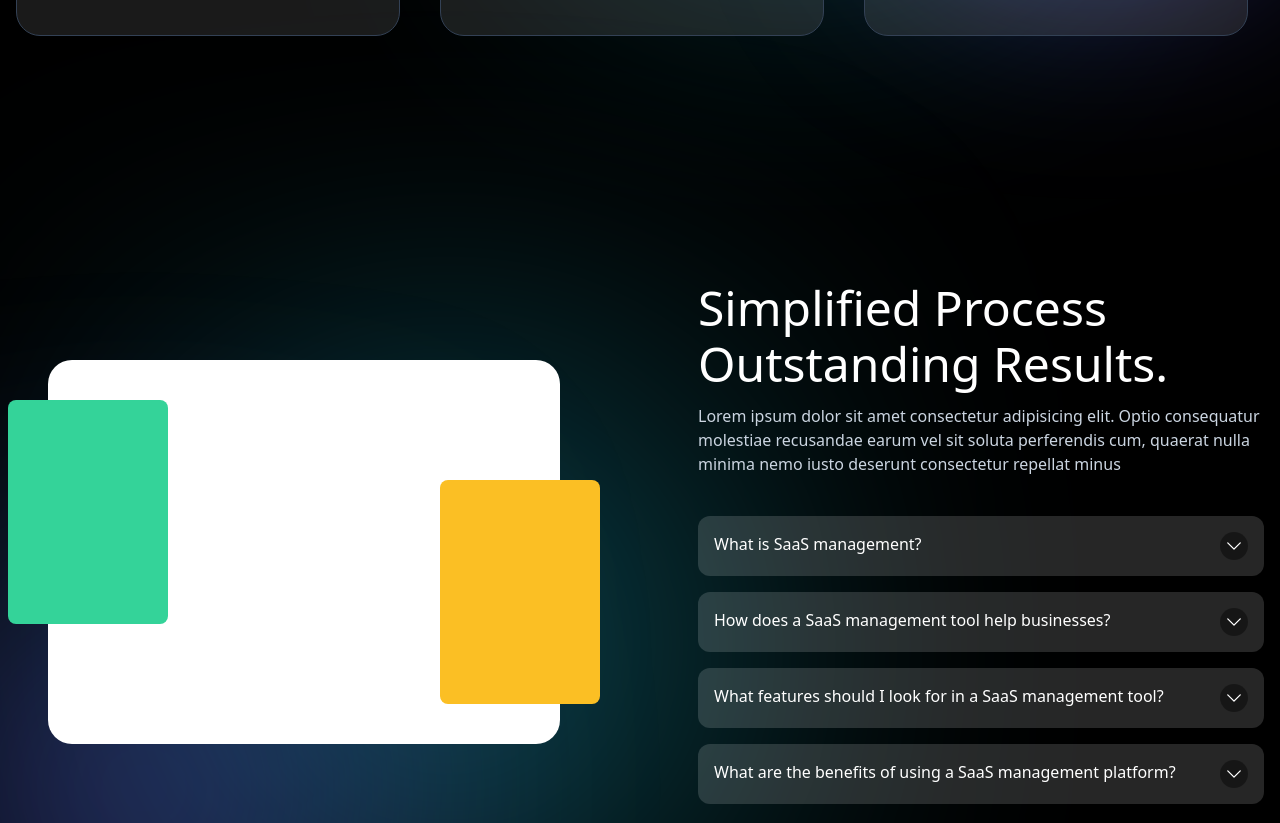
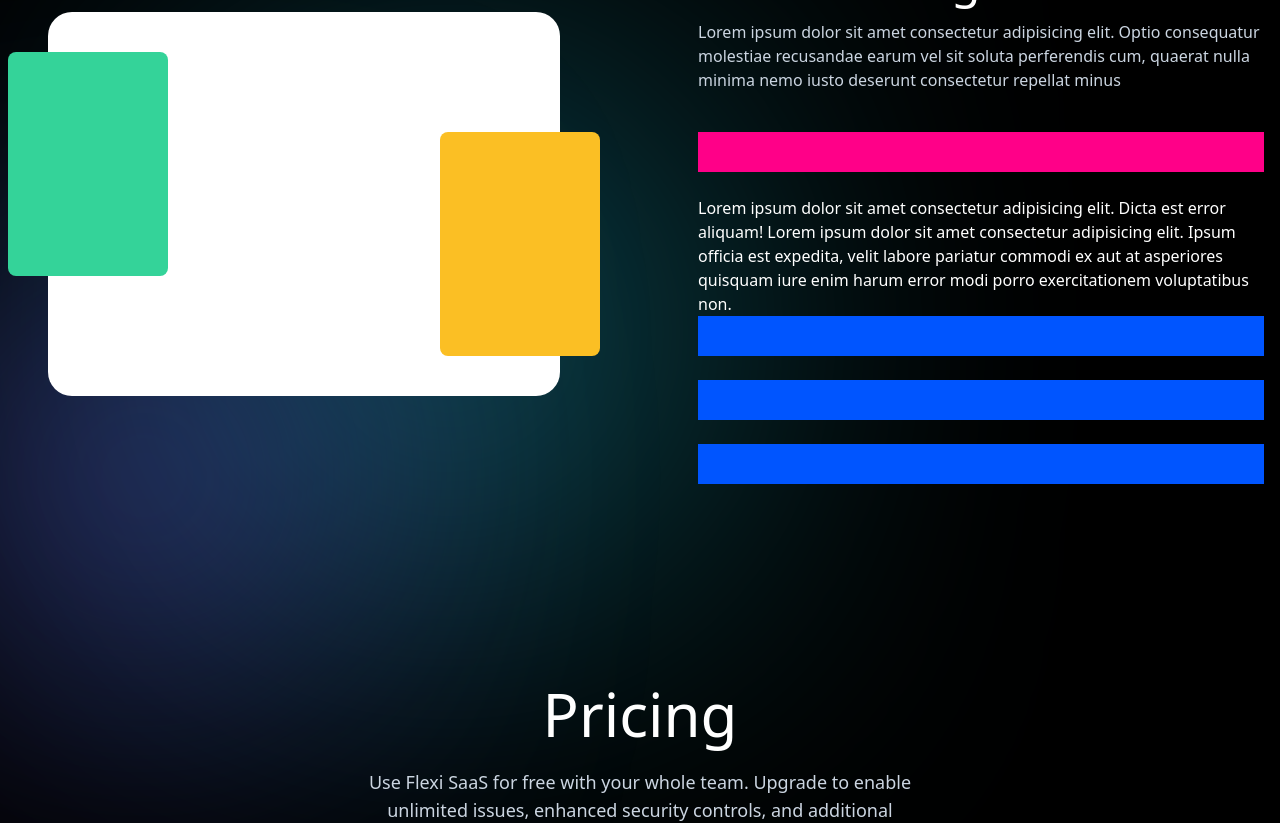
Before and after one commit to mahmoud-masoud/saas, a React (Vite) app: page / in a window 1280 px wide. Shown: the part 1840-2663 px from the top of the page. Built offline with nearby package versions, Linux system fonts and the light colour scheme.

Commit message:
test some changes in animations

```diff
--- a/src/Components/Header/Header.tsx
+++ b/src/Components/Header/Header.tsx
@@ -9,7 +9,7 @@ const Header = () => {
       <Navbar />
       <Wrapper>
         <HeroIntro />
-        <Overview />
+        {/* <Overview /> */}
       </Wrapper>
     </header>
   );
--- a/src/Components/Header/HeroIntro.tsx
+++ b/src/Components/Header/HeroIntro.tsx
@@ -54,7 +54,7 @@ const HeroIntro = () => {
         variants={headingVariants}
         initial='initial'
         animate='animate'
-        className='text-5xl md:text-6xl text-white md:font-semibold text-center '
+        className='text-4xl md:text-6xl text-white md:font-semibold text-center '
       >
         Efficiency And Productivity With our
         <div className='mt-4 relative justify-center items-center inline-flex'>
--- a/src/Components/Header/Overview.tsx
+++ b/src/Components/Header/Overview.tsx
@@ -37,7 +37,7 @@ const Overview = () => {
             }}
             className='bg-rose-100 p-4 rounded-full h-14 w-14'
           >
-            <img src='/public/Images/Avatars/beard.png' alt='' />
+            <img src='/Images/Avatars/beard.png' alt='' />
           </motion.div>
           <motion.div
             initial={{ translateX: '100%' }}
--- a/src/Components/Header/SpotIcon.tsx
+++ b/src/Components/Header/SpotIcon.tsx
@@ -6,7 +6,7 @@ const SpotIcon = () => {
       xmlns='http://www.w3.org/2000/svg'
       version='1.1'
       viewBox='140 140 330 150'
-      className='w-36 md:w-44 absolute'
+      className='w-32 md:w-44 absolute'
     >
       <defs>
         <linearGradient id='gradient' x1='0%' y1='0%' x2='100%' y2='0%'>
--- a/src/Components/Logos/Logos.tsx
+++ b/src/Components/Logos/Logos.tsx
@@ -12,10 +12,7 @@ const Logos = () => {
             .fill(null)
             .map((_, idx) => {
               return (
-                <Logo
-                  src={`public/Images/Logos/logo-${idx + 1}.svg`}
-                  key={idx}
-                />
+                <Logo src={`/Images/Logos/logo-${idx + 1}.svg`} key={idx} />
               );
             })}
         </div>
@@ -24,10 +21,7 @@ const Logos = () => {
             .fill(null)
             .map((_, idx) => {
               return (
-                <Logo
-                  src={`public/Images/Logos/logo-${idx + 1}.svg`}
-                  key={idx}
-                />
+                <Logo src={`/Images/Logos/logo-${idx + 1}.svg`} key={idx} />
               );
             })}
         </div>
--- a/src/Components/Process/Avatar.tsx
+++ b/src/Components/Process/Avatar.tsx
@@ -1,5 +1,4 @@
-import { motion, useInView } from 'framer-motion';
-import { useRef } from 'react';
+import { motion } from 'framer-motion';
 
 const bigImageVariants = {
   initial: {
@@ -33,29 +32,25 @@ const rightImageVariants = {
 };
 
 const Avatar = () => {
-  const ref = useRef(null);
-  const isInView = useInView(ref, { once: true });
-
   return (
     <div className='px-12 w-full flex-1'>
       <motion.div
-        ref={ref}
         variants={bigImageVariants}
         initial='initial'
-        animate={isInView ? 'animate' : 'initial'}
+        whileInView='animate'
         className='relative max-w-lg h-96 bg-white rounded-3xl'
       >
         <motion.div
           variants={leftImageVariants}
           initial='initial'
-          animate={isInView ? 'animate' : 'initial'}
+          whileInView='animate'
           className='h-48 w-32 md:h-56 md:w-40 bg-emerald-400 rounded-lg absolute
       left-0 top-10'
         ></motion.div>
         <motion.div
           variants={rightImageVariants}
           initial='initial'
-          animate={isInView ? 'animate' : 'initial'}
+          whileInView='animate'
           className='h-48 w-32 md:h-56 md:w-40 bg-amber-400 rounded-lg absolute
       right-0 bottom-10 translate-x-1/3
       '
--- a/src/Components/Process/Questions.tsx
+++ b/src/Components/Process/Questions.tsx
@@ -1,40 +1,63 @@
-import Accordion from './Accordion';
+import { useState } from 'react';
+import { motion, AnimatePresence } from 'framer-motion';
 
-const questions = [
-  {
-    title: 'What is SaaS management?',
-    description:
-      'SaaS management refers to the process of overseeing and controlling the usage, performance, and security of software as a service (SaaS) applications within an organization.',
-  },
-  {
-    title: 'How does a SaaS management tool help businesses?',
-    description:
-      'A SaaS management tool helps businesses streamline the management of their SaaS applications by providing insights into usage, costs, security vulnerabilities, and compliance.',
-  },
-  {
-    title: 'What features should I look for in a SaaS management tool?',
-    description:
-      'Key features to consider in a SaaS management tool include application discovery, usage analytics, license optimization, security monitoring, and integration capabilities with other IT systems.',
-  },
-  {
-    title: 'What are the benefits of using a SaaS management platform?',
-    description:
-      'Using a SaaS management platform can lead to cost savings through optimized license usage, improved security posture through better visibility and control, and enhanced productivity by streamlining application access and usage.',
-  },
-];
+type props = {
+  i: number;
+  expanded: false | number;
+  setExpanded: (expanded: false | number) => void;
+};
+
+const Accordion = ({ i, expanded, setExpanded }: props) => {
+  const isOpen = i === expanded;
+  return (
+    <>
+      <motion.header
+        initial={false}
+        animate={{ backgroundColor: isOpen ? '#FF0088' : '#0055FF' }}
+        onClick={() => setExpanded(isOpen ? false : i)}
+        className='h-10 w-full bg-blue-400 mb-6'
+      />
+      <AnimatePresence initial={false}>
+        {isOpen && (
+          <motion.section
+            key='content'
+            initial='collapsed'
+            animate='open'
+            exit='collapsed'
+            variants={{
+              open: { opacity: 1, height: 'auto' },
+              collapsed: { opacity: 0, height: 0 },
+            }}
+            transition={{ duration: 0.8, ease: [0.04, 0.62, 0.23, 0.98] }}
+          >
+            <div>
+              <motion.p
+                className=''
+                variants={{ collapsed: { scale: 0.8 }, open: { scale: 1 } }}
+                transition={{ duration: 0.8 }}
+              >
+                Lorem ipsum dolor sit amet consectetur adipisicing elit. Dicta
+                est error aliquam! Lorem ipsum dolor sit amet consectetur
+                adipisicing elit. Ipsum officia est expedita, velit labore
+                pariatur commodi ex aut at asperiores quisquam iure enim harum
+                error modi porro exercitationem voluptatibus non.
+              </motion.p>
+            </div>
+          </motion.section>
+        )}
+      </AnimatePresence>
+    </>
+  );
+};
 
 const Questions = () => {
-  return (
-    <div className='w-full'>
-      {questions.map((item, idx) => (
-        <Accordion
-          idx={idx}
-          key={idx}
-          title={item.title}
-          description={item.description}
-        />
-      ))}
-    </div>
-  );
+  const [expanded, setExpanded] = useState<false | number>(0);
+
+  return accordionIds.map((i) => (
+    <Accordion i={i} key={i} expanded={expanded} setExpanded={setExpanded} />
+  ));
 };
+
+const accordionIds = [0, 1, 2, 3];
+
 export default Questions;
--- a/tailwind.config.js
+++ b/tailwind.config.js
@@ -8,11 +8,14 @@ export default {
         primary: '#0b1c37',
       },
       backgroundImage: {
-        hero: "url('/public/images/backgrounds/hero.webp')",
+        hero: "url('/images/backgrounds/hero.webp')",
       },
 
       animation: {
         infinite: 'infinite 6s linear infinite',
+        avatar: 'avatar 1s ease forwards',
+        leftAvatarImage: 'leftAvatarImage .5s ease forwards',
+        rightAvatarImage: 'rightAvatarImage .5s ease forwards',
       },
       keyframes: {
         infinite: {
@@ -23,6 +26,32 @@ export default {
             transform: 'translateX(-100%)',
           },
         },
+        avatar: {
+          from: {
+            transform: 'translateY(200px) scale(.7)',
+          },
+
+          100: {
+            transform: 'translateY(0)  scale(1)',
+          },
+        },
+
+        leftAvatarImage: {
+          from: {
+            transform: 'translateX(-50%) translateY(-50%) scale(.9)',
+          },
+          to: {
+            transform: 'translateX(-25%) translateY(0) scale(1)',
+          },
+        },
+        rightAvatarImage: {
+          from: {
+            transform: 'translateX(50%) translateY(50%) scale(.9)',
+          },
+          to: {
+            transform: 'translateX(25%) translateY(0) scale(1)',
+          },
+        },
       },
     },
   },
```
